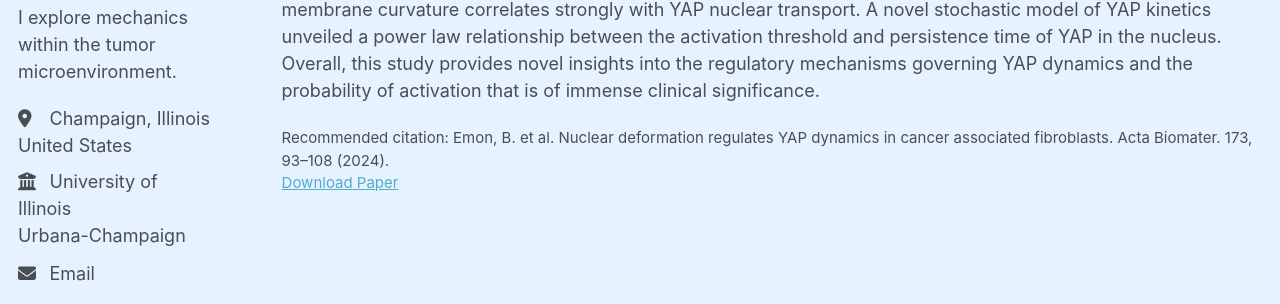
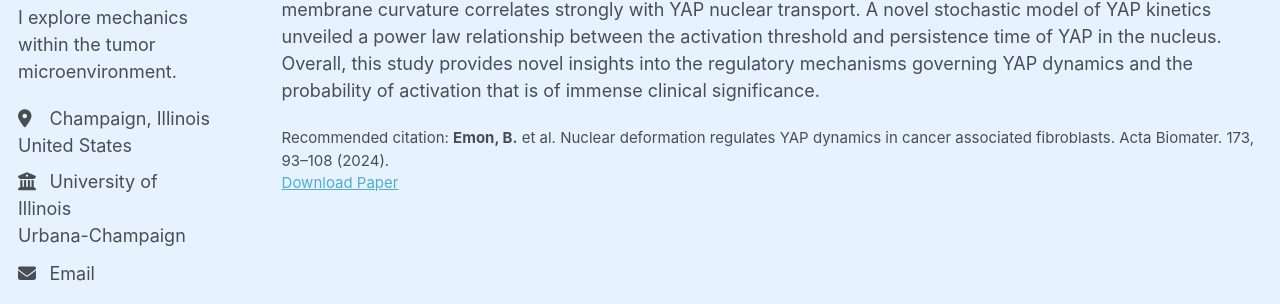
Before and after one commit to BasharEmon/BasharEmon.github.io, a Jekyll site: the page built from _publications/2009-10-01-paper-title-number-1.md, in a window 1280 px wide and 1353 px high. Shown: the part 474-778 px from the top of the window. Built offline with Jekyll 4.4.1, drawn with Linux system fonts in a browser that asks for light colours; some web fonts are replaced.

```diff
--- a/_publications/2009-10-01-paper-title-number-1.md
+++ b/_publications/2009-10-01-paper-title-number-1.md
@@ -9,6 +9,6 @@ venue: 'Acta Biomaterialia'
 slidesurl:
 paperurl: 'http://BasharEmon.github.io/files/YAP.pdf'
 bibtexurl:
-citation: 'Emon, B. et al. Nuclear deformation regulates YAP dynamics in cancer associated fibroblasts. Acta Biomater. 173, 93–108 (2024).'
+citation: '<b>Emon, B.</b> et al. Nuclear deformation regulates YAP dynamics in cancer associated fibroblasts. Acta Biomater. 173, 93–108 (2024).'
 ---
 Yes Associated Protein (YAP), a transcription cofactor, has been identified as one of the drivers of cancer progression. High tumor stiffness is attributed to driving YAP to the nucleus, wherein it activates pro-metastatic genes. Here we show, using cancer associated fibroblasts, that YAP translocation to the nucleus depends on the degree of nuclear deformation, irrespective of stiffness. We also identified that perinuclear force induced membrane curvature correlates strongly with YAP nuclear transport. A novel stochastic model of YAP kinetics unveiled a power law relationship between the activation threshold and persistence time of YAP in the nucleus. Overall, this study provides novel insights into the regulatory mechanisms governing YAP dynamics and the probability of activation that is of immense clinical significance.
```
